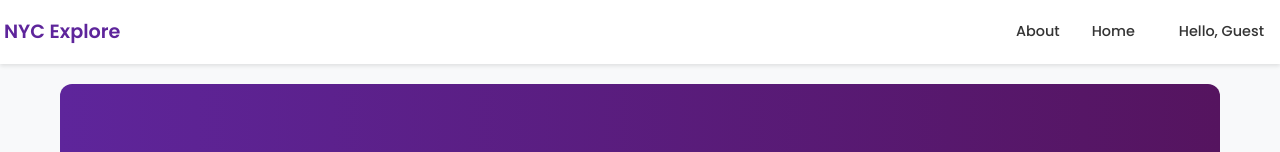
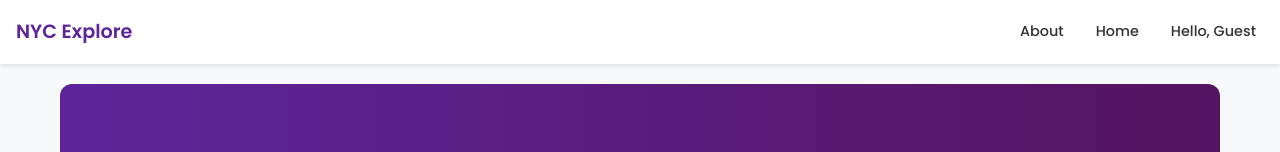
Before and after one commit to saanavig/NYC-Explore, a React (Vite) app in the folder frontend/: page /about in a window 1280 px wide. Shown: the top 152 px of the page. Built offline with nearby package versions, Linux system fonts and the light colour scheme; no server answers.

Commit message:
fixed navbar

```diff
--- a/frontend/src/components/Navbar.css
+++ b/frontend/src/components/Navbar.css
@@ -18,6 +18,7 @@
 .nav-brand {
     flex-shrink: 0;
     margin-right: 2rem;
+    padding-left: 12px;
 }
 
 .nav-brand a {
--- a/frontend/src/components/UserDropdown.css
+++ b/frontend/src/components/UserDropdown.css
@@ -5,7 +5,7 @@
 
 .dropdown-trigger {
     cursor: pointer;
-    padding: 8px 12px;
+    padding-right: 20px;
     color: #333;
     font-weight: 500;
     font-size: 0.9rem;
```
